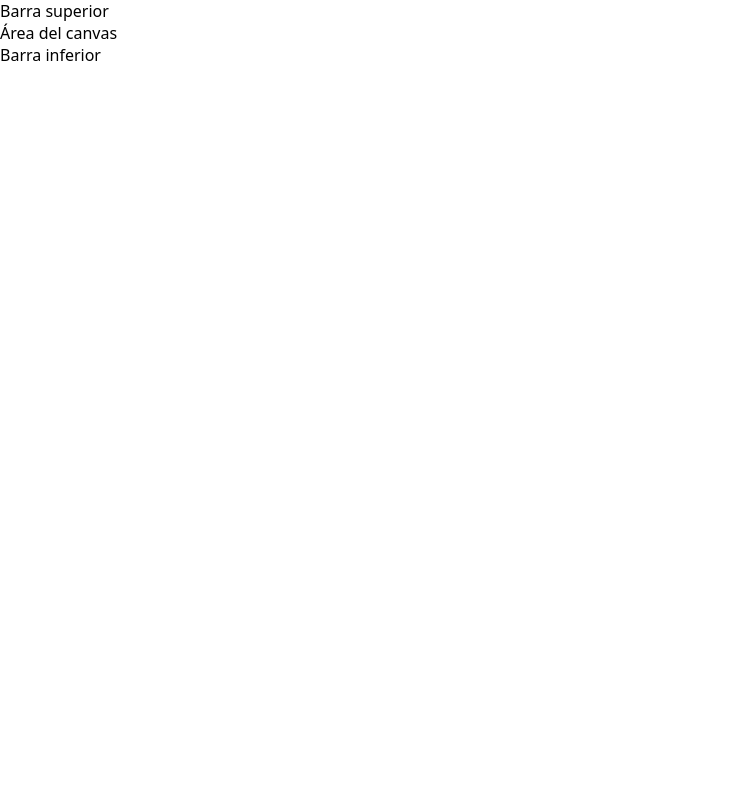
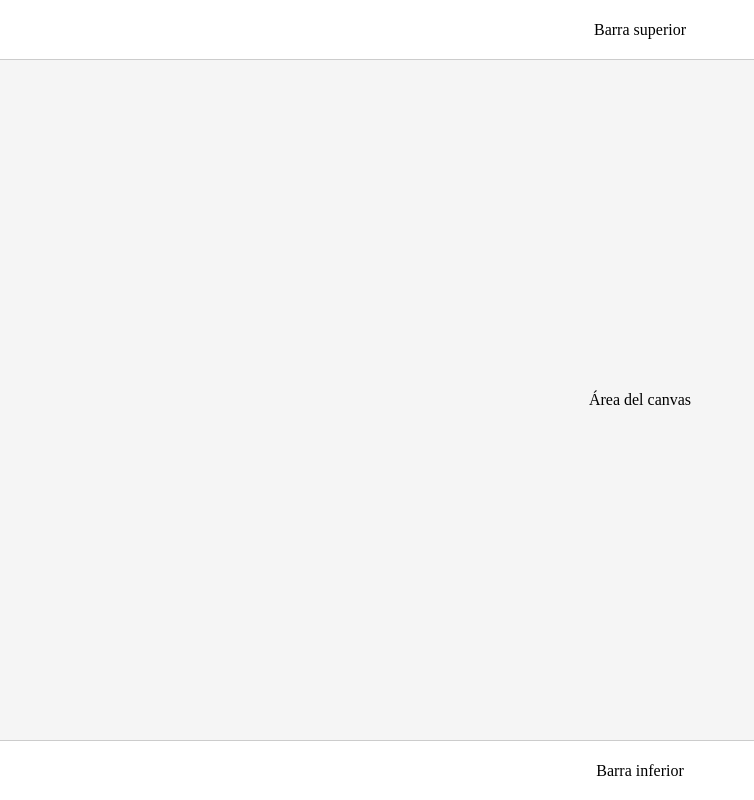
Before and after one commit to JavierVizGarriDev/id-card-corrector, a Vue app in the folder frontend/: page / in a window 1280 px wide. Shown: the whole page, without its empty margins (0-754 px from the left). Built offline with nearby package versions, Linux system fonts and the light colour scheme.

Commit message:
style(frontend): add global layout CSS for 3-zone structure

```diff
--- a/frontend/src/style.css
+++ b/frontend/src/style.css
@@ -1,10 +1,50 @@
+/* 1. Reset básico */
 * {
-  box-sizing: border-box;
   margin: 0;
   padding: 0;
+  box-sizing: border-box;
 }
 
-body, html {
+/* 2. Control del documento */
+html,
+body {
   height: 100%;
-  font-family: system-ui, -apple-system, sans-serif;
+  overflow: hidden; /* Cero scroll en la ventana */
 }
+
+/* 3. Contenedor principal */
+.app-container {
+  display: flex;
+  flex-direction: column;
+  height: 100vh; /* Ocupa el 100% de la ventana */
+  background-color: #f5f5f5; /* Un gris muy claro de fondo */
+}
+
+/* 4. Las tres zonas */
+.top-bar {
+  flex: 0 0 auto; /* No se estira ni se encoge */
+  height: 60px;
+  background-color: #ffffff;
+  border-bottom: 1px solid #ccc;
+  display: flex;
+  align-items: center;
+  justify-content: center;
+}
+
+.canvas-area {
+  flex: 1; /* Ocupa todo el espacio sobrante */
+  display: flex;
+  align-items: center;
+  justify-content: center;
+  overflow: hidden; /* Seguridad interna */
+}
+
+.bottom-bar {
+  flex: 0 0 auto;
+  height: 60px;
+  background-color: #ffffff;
+  border-top: 1px solid #ccc;
+  display: flex;
+  align-items: center;
+  justify-content: center;
+}
```
